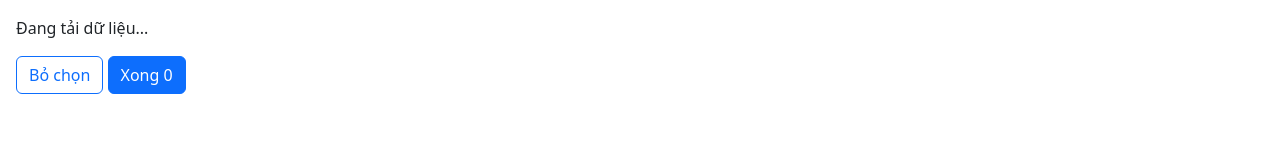
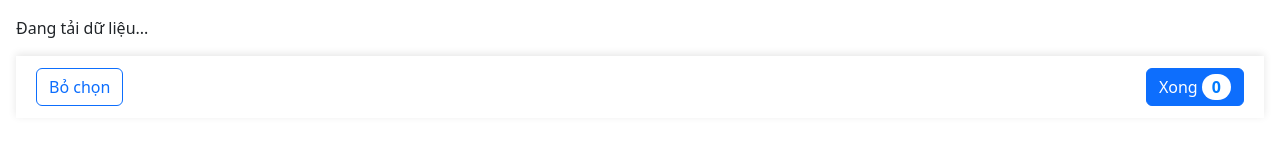
Before and after one commit to lanhaomart/chuyenkho, a plain HTML site: page index.html in a window 1280 px wide. Drawn offline with nearby package versions, Linux system fonts and the light colour scheme; no server answers.

Commit message:
Update index.html

```diff
--- a/index.html
+++ b/index.html
@@ -5,6 +5,25 @@
   <meta name="viewport" content="width=device-width, initial-scale=1">
   <title>Chọn sản phẩm</title>
   <link href="https://cdn.jsdelivr.net/npm/bootstrap@5.3.0/dist/css/bootstrap.min.css" rel="stylesheet" />
+  <style>
+    img { width: 100px; height: auto; border-radius: 8px; }
+    .footer {
+      position: sticky;
+      bottom: 0;
+      background: #fff;
+      padding: 12px 20px;
+      display: flex;
+      justify-content: space-between;
+      box-shadow: 0 -2px 8px rgba(0,0,0,0.1);
+    }
+    .btn-done .count {
+      background: white;
+      color: #007bff;
+      font-weight: bold;
+      padding: 2px 10px;
+      border-radius: 999px;
+    }
+  </style>
 </head>
 <body class="p-3">
 
@@ -20,7 +39,7 @@
   <script>
     const sheetId = '1aUBO9WsNhh_a3Cqe26qjVirFkMGtHAgg52aPydQoQH4';
     const apiKey = 'AIzaSyDCqMkeIpx-QC7JQ1hJ4_i5Gx4hoNHvGo8';
-    const range = 'Sheet1!A2:I'; // Giả sử dữ liệu từ A2
+    const range = 'Sheet1!A2:I';
 
     let products = [];
 
```
